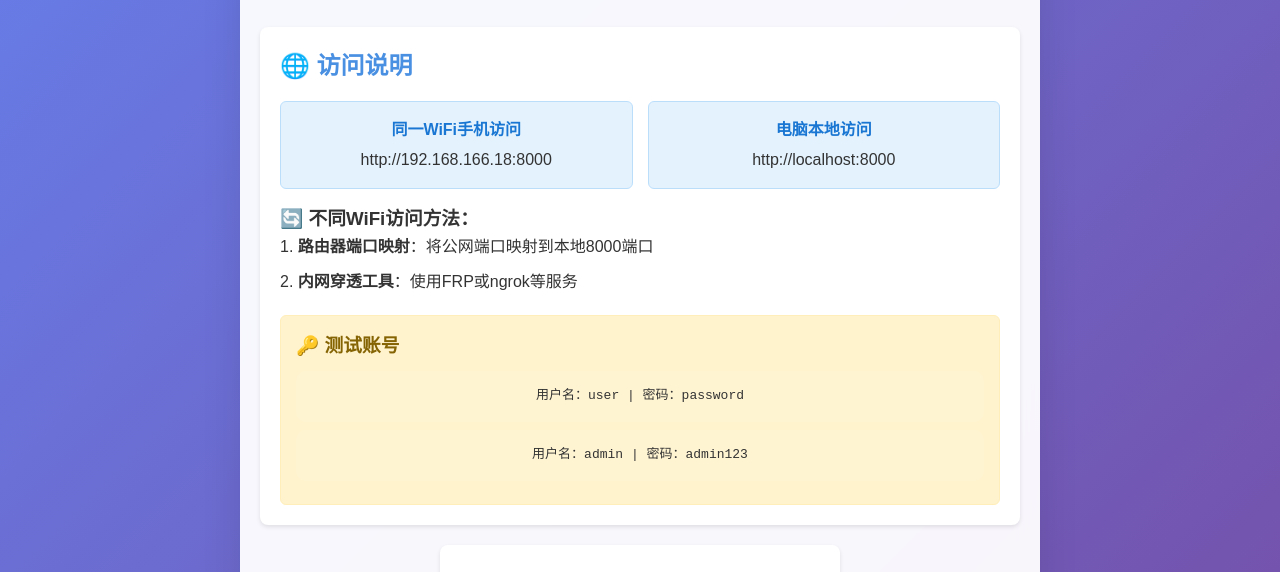
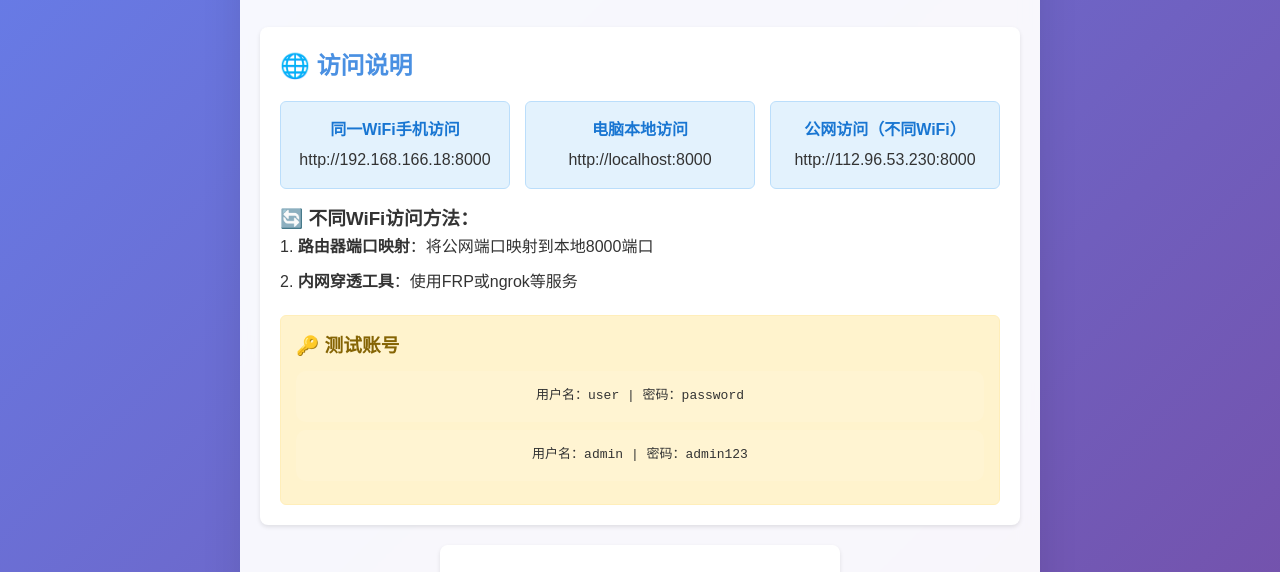
Before and after one commit to lrj-sorry/smalltext, a plain HTML site: page index.html in a window 1280 px wide. Shown: the part 172-744 px from the top of the page. Drawn offline with Linux system fonts and the light colour scheme.

Commit message:
添加公网访问配置，更新端口转发指南

```diff
--- a/index.html
+++ b/index.html
@@ -246,6 +246,10 @@
                     <strong>电脑本地访问</strong>
                     <span>http://localhost:8000</span>
                 </div>
+                <div class="access-link">
+                    <strong>公网访问（不同WiFi）</strong>
+                    <span>http://112.96.53.230:8000</span>
+                </div>
             </div>
 
             <h3>🔄 不同WiFi访问方法：</h3>
```
Also changed, not shown: 1 other file.
